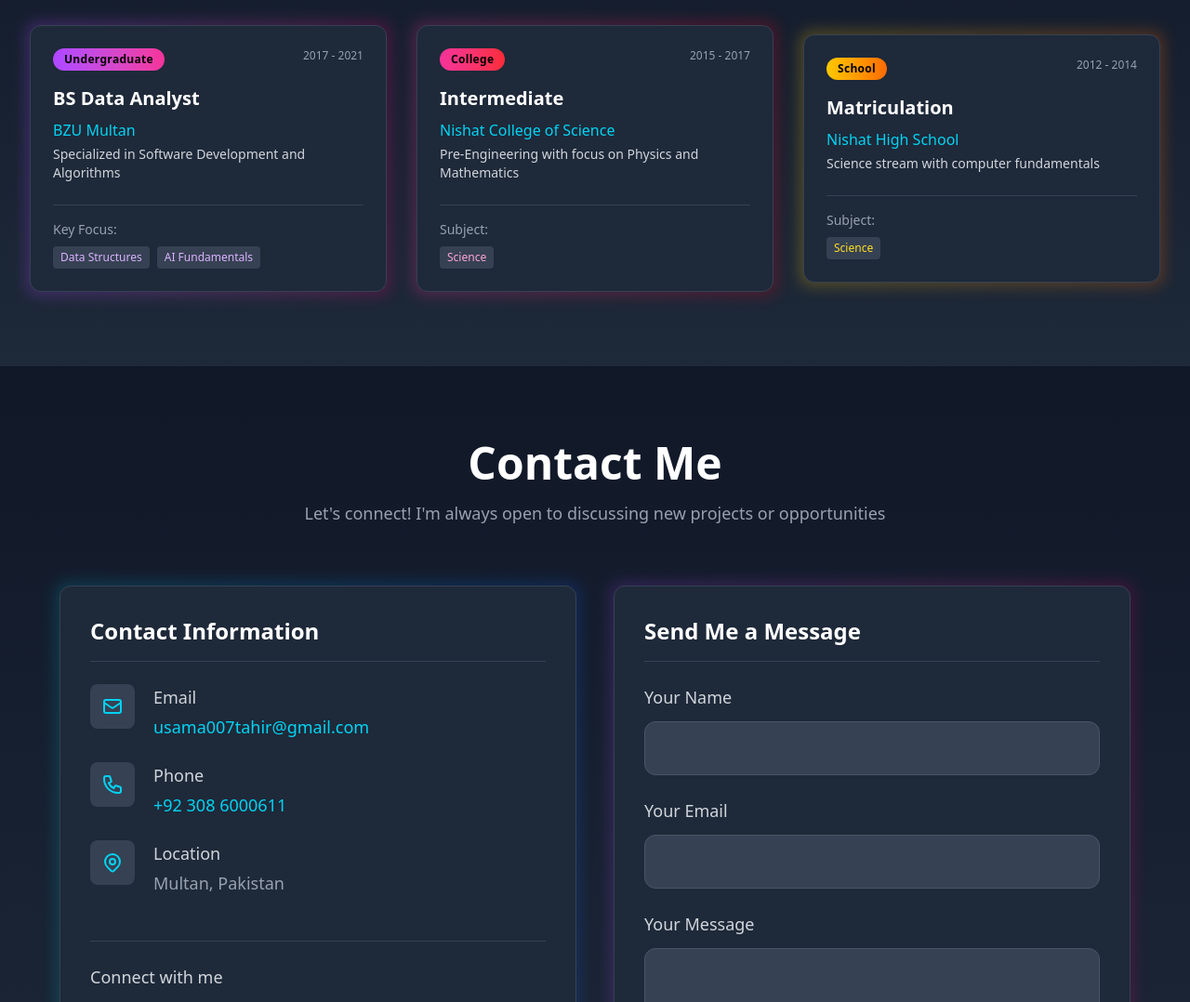
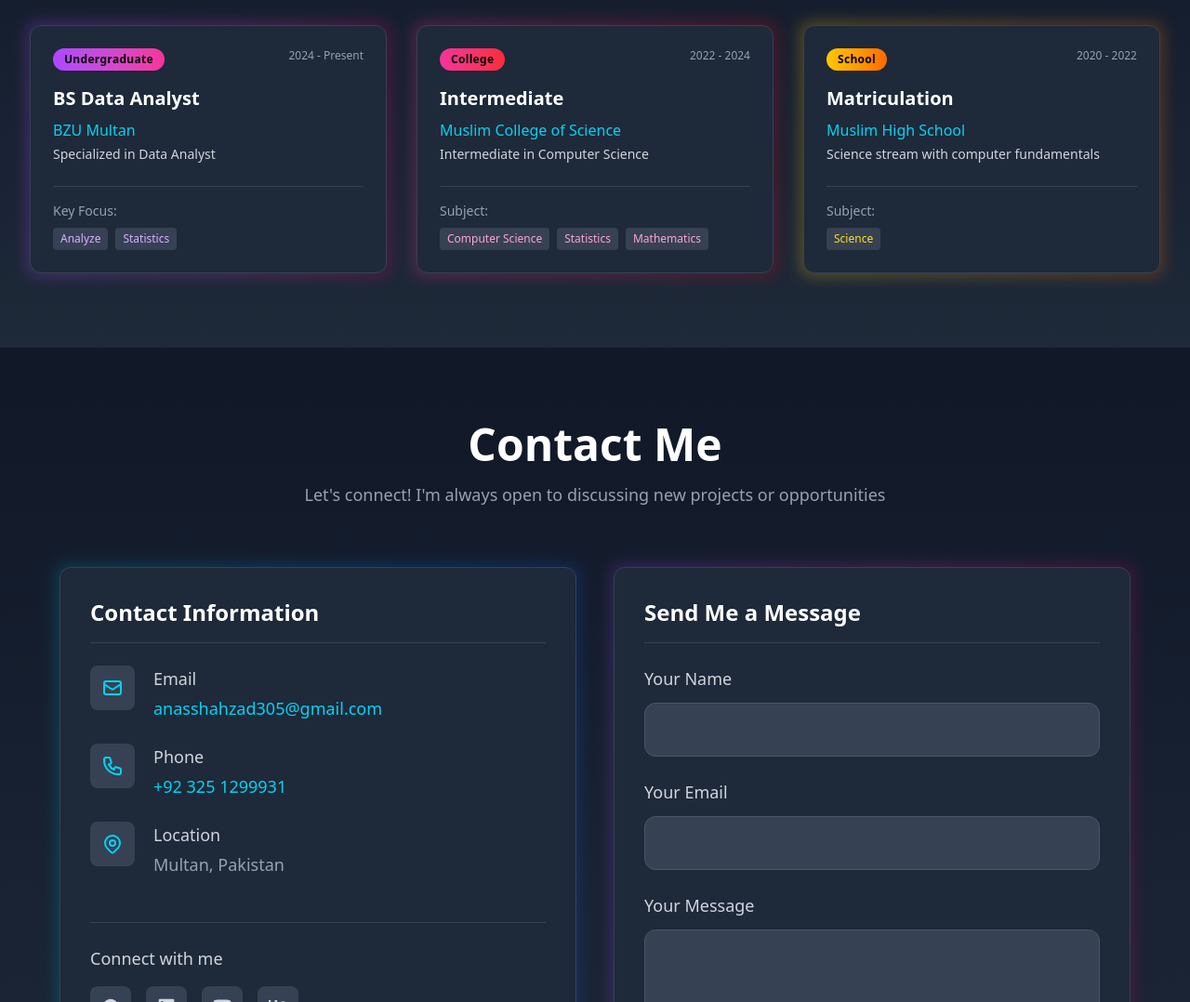
Before and after one commit to anasshahzad0175/anasshahzad0175.github.io, a plain HTML site: page index.html in a window 1280 px wide. Shown: the part 3920-4998 px from the top of the page at 93% size. Drawn offline with nearby package versions, Linux system fonts and the light colour scheme.

Commit message:
updated new

```diff
--- a/index.html
+++ b/index.html
@@ -497,16 +497,16 @@
                     <div class="relative bg-gray-800 rounded-xl p-6 h-full border border-gray-700 group-hover:border-purple-400 transition-all duration-300">
                         <div class="flex justify-between items-start mb-4">
                             <span class="px-3 py-1 bg-gradient-to-r from-purple-500 to-pink-500 rounded-full text-xs font-semibold tracking-wide">Undergraduate</span>
-                            <span class="text-xs text-gray-400">2017 - 2021</span>
+                            <span class="text-xs text-gray-400">2024 - Present</span>
                         </div>
                         <h3 class="text-xl font-bold text-white mb-2">BS Data Analyst</h3>
                         <p class="text-cyan-400 font-medium mb-1">BZU Multan</p>
-                        <p class="text-sm text-gray-300 mb-4">Specialized in Software Development and Algorithms</p>
+                        <p class="text-sm text-gray-300 mb-4">Specialized in Data Analyst</p>
                         <div class="mt-6 pt-4 border-t border-gray-700">
                             <p class="text-sm text-gray-400 mb-2">Key Focus:</p>
                             <div class="flex flex-wrap gap-2">
-                                <span class="inline-block px-2 py-1 bg-gray-700 rounded text-xs text-purple-300">Data Structures</span>
-                                <span class="inline-block px-2 py-1 bg-gray-700 rounded text-xs text-purple-300">AI Fundamentals</span>
+                                <span class="inline-block px-2 py-1 bg-gray-700 rounded text-xs text-purple-300">Analyze</span>
+                                <span class="inline-block px-2 py-1 bg-gray-700 rounded text-xs text-purple-300">Statistics</span>
                             </div>
                         </div>
                     </div>
@@ -516,15 +516,17 @@
                     <div class="relative bg-gray-800 rounded-xl p-6 h-full border border-gray-700 group-hover:border-pink-400 transition-all duration-300">
                         <div class="flex justify-between items-start mb-4">
                             <span class="px-3 py-1 bg-gradient-to-r from-pink-500 to-red-500 rounded-full text-xs font-semibold tracking-wide">College</span>
-                            <span class="text-xs text-gray-400">2015 - 2017</span>
+                            <span class="text-xs text-gray-400">2022 - 2024</span>
                         </div>
                         <h3 class="text-xl font-bold text-white mb-2">Intermediate</h3>
-                        <p class="text-cyan-400 font-medium mb-1">Nishat College of Science</p>
-                        <p class="text-sm text-gray-300 mb-4">Pre-Engineering with focus on Physics and Mathematics</p>
+                        <p class="text-cyan-400 font-medium mb-1">Muslim College of Science</p>
+                        <p class="text-sm text-gray-300 mb-4">Intermediate in Computer Science</p>
                         <div class="mt-6 pt-4 border-t border-gray-700">
                             <p class="text-sm text-gray-400 mb-2">Subject:</p>
                             <div class="flex flex-wrap gap-2">
-                                <span class="inline-block px-2 py-1 bg-gray-700 rounded text-xs text-pink-300">Science</span>
+                                <span class="inline-block px-2 py-1 bg-gray-700 rounded text-xs text-pink-300">Computer Science</span>
+                                <span class="inline-block px-2 py-1 bg-gray-700 rounded text-xs text-pink-300">Statistics</span>
+                                <span class="inline-block px-2 py-1 bg-gray-700 rounded text-xs text-pink-300">Mathematics</span>
                             </div>
                         </div>
                     </div>
@@ -534,10 +536,10 @@
                     <div class="relative bg-gray-800 rounded-xl p-6 h-full border border-gray-700 group-hover:border-yellow-400 transition-all duration-300">
                         <div class="flex justify-between items-start mb-4">
                             <span class="px-3 py-1 bg-gradient-to-r from-yellow-400 to-orange-500 rounded-full text-xs font-semibold tracking-wide">School</span>
-                            <span class="text-xs text-gray-400">2012 - 2014</span>
+                            <span class="text-xs text-gray-400">2020 - 2022</span>
                         </div>
                         <h3 class="text-xl font-bold text-white mb-2">Matriculation</h3>
-                        <p class="text-cyan-400 font-medium mb-1">Nishat High School</p>
+                        <p class="text-cyan-400 font-medium mb-1">Muslim High School</p>
                         <p class="text-sm text-gray-300 mb-4">Science stream with computer fundamentals</p>
                         <div class="mt-6 pt-4 border-t border-gray-700">
                             <p class="text-sm text-gray-400 mb-2">Subject:</p>
@@ -574,7 +576,7 @@
                                 </div>
                                 <div>
                                     <h4 class="text-base sm:text-lg font-medium text-gray-300 mb-1">Email</h4>
-                                    <a href="mailto:usama007tahir@gmail.com" class="text-cyan-400 hover:text-cyan-300 transition text-sm sm:text-base md:text-lg">usama007tahir@gmail.com</a>
+                                    <a href="mailto:anasshahzad305@gmail.com" class="text-cyan-400 hover:text-cyan-300 transition text-sm sm:text-base md:text-lg">anasshahzad305@gmail.com</a>
                                 </div>
                             </div>
                             <div class="flex items-start gap-4 sm:gap-5">
@@ -585,7 +587,7 @@
                                 </div>
                                 <div>
                                     <h4 class="text-base sm:text-lg font-medium text-gray-300 mb-1">Phone</h4>
-                                    <a href="tel:+923086000611" class="text-cyan-400 hover:text-cyan-300 transition text-sm sm:text-base md:text-lg">+92 308 6000611</a>
+                                    <a href="tel:+923251299931" class="text-cyan-400 hover:text-cyan-300 transition text-sm sm:text-base md:text-lg">+92 325 1299931</a>
                                 </div>
                             </div>
                             <div class="flex items-start gap-4 sm:gap-5">
@@ -605,25 +607,25 @@
                             <h4 class="text-base sm:text-lg font-medium text-gray-300 mb-3 sm:mb-4">Connect with me</h4>
                             <div class="flex space-x-3 sm:space-x-4">
                                 <!-- GitHub -->
-                                <a href="https://github.com/usamax0007" target="_blank" class="p-2 sm:p-3 bg-gray-700 rounded-lg text-gray-300 hover:bg-gray-900 hover:text-white transition">
+                                <a href="#" target="_blank" class="p-2 sm:p-3 bg-gray-700 rounded-lg text-gray-300 hover:bg-gray-900 hover:text-white transition">
                                     <svg class="w-4 h-4 sm:w-5 sm:h-5" fill="currentColor" viewBox="0 0 24 24" aria-hidden="true">
                                         <path fill-rule="evenodd" d="M12 2C6.477 2 2 6.484 2 12.017c0 4.425 2.865 8.18 6.839 9.504.5.092.682-.217.682-.483 0-.237-.008-.868-.013-1.703-2.782.605-3.369-1.343-3.369-1.343-.454-1.158-1.11-1.466-1.11-1.466-.908-.62.069-.608.069-.608 1.003.07 1.531 1.032 1.531 1.032.892 1.53 2.341 1.088 2.91.832.092-.647.35-1.088.636-1.338-2.22-.253-4.555-1.113-4.555-4.951 0-1.093.39-1.988 1.029-2.688-.103-.253-.446-1.272.098-2.65 0 0 .84-.27 2.75 1.026A9.564 9.564 0 0112 6.844c.85.004 1.705.115 2.504.337 1.909-1.296 2.747-1.027 2.747-1.027.546 1.379.202 2.398.1 2.651.64.7 1.028 1.595 1.028 2.688 0 3.848-2.339 4.695-4.566 4.943.359.309.678.92.678 1.855 0 1.338-.012 2.419-.012 2.747 0 .268.18.58.688.482A10.019 10.019 0 0022 12.017C22 6.484 17.522 2 12 2z" clip-rule="evenodd" />
                                     </svg>
                                 </a>
                                 <!-- LinkedIn -->
-                                <a href="https://www.linkedin.com/in/usama-tahir-0508661a9/" target="_blank" class="p-2 sm:p-3 bg-gray-700 rounded-lg text-gray-300 hover:bg-blue-700 hover:text-white transition">
+                                <a href="#" target="_blank" class="p-2 sm:p-3 bg-gray-700 rounded-lg text-gray-300 hover:bg-blue-700 hover:text-white transition">
                                     <svg xmlns="http://www.w3.org/2000/svg" viewBox="0 0 24 24" data-supported-dps="24x24" fill="currentColor" class="mercado-match w-4 h-4 sm:w-5 sm:h-5" focusable="false">
                                         <path d="M20.5 2h-17A1.5 1.5 0 002 3.5v17A1.5 1.5 0 003.5 22h17a1.5 1.5 0 001.5-1.5v-17A1.5 1.5 0 0020.5 2zM8 19H5v-9h3zM6.5 8.25A1.75 1.75 0 118.3 6.5a1.78 1.78 0 01-1.8 1.75zM19 19h-3v-4.74c0-1.42-.6-1.93-1.38-1.93A1.74 1.74 0 0013 14.19a.66.66 0 000 .14V19h-3v-9h2.9v1.3a3.11 3.11 0 012.7-1.4c1.55 0 3.36.86 3.36 3.66z"></path>
                                     </svg>
                                 </a>
                                 <!-- YouTube -->
-                                <a href="https://youtu.be/8kFSle89xJc?feature=shared" target="_blank" class="p-2 sm:p-3 bg-gray-700 rounded-lg text-gray-300 hover:bg-red-600 hover:text-white transition">
+                                <a href="#" target="_blank" class="p-2 sm:p-3 bg-gray-700 rounded-lg text-gray-300 hover:bg-red-600 hover:text-white transition">
                                     <svg xmlns="http://www.w3.org/2000/svg" class="w-4 h-4 sm:w-5 sm:h-5" viewBox="0 0 24 24" fill="currentColor">
                                         <path d="M19.615 3.184c-3.604-.246-11.631-.245-15.23 0-3.897.266-4.356 2.62-4.385 8.816.029 6.185.484 8.549 4.385 8.816 3.6.245 11.626.246 15.23 0 3.897-.266 4.356-2.62 4.385-8.816-.029-6.185-.484-8.549-4.385-8.816zm-10.615 12.816v-8l8 3.993-8 4.007z"/>
                                     </svg>
                                 </a>
                                 <!-- Upwork -->
-                                <a href="https://www.upwork.com/freelancers/usamatahir6?mp_source=share" target="_blank" class="p-2 sm:p-3 bg-gray-700 rounded-lg text-gray-300 hover:bg-green-600 hover:text-white transition">
+                                <a href="#" target="_blank" class="p-2 sm:p-3 bg-gray-700 rounded-lg text-gray-300 hover:bg-green-600 hover:text-white transition">
                                     <svg class="w-4 h-4 sm:w-5 sm:h-5" viewBox="0 0 24 24" fill="currentColor">
                                         <path d="M18.561 13.158c-1.102 0-2.135-.467-3.074-1.227l.228-1.076.008-.042c.207-1.143.849-3.06 2.839-3.06 1.492 0 2.703 1.212 2.703 2.703-.001 1.489-1.212 2.702-2.704 2.702zm0-8.14c-2.539 0-4.51 1.649-5.31 4.366-1.22-1.834-2.148-4.036-2.687-5.892H7.828v7.112c-.002 1.406-1.141 2.546-2.547 2.548-1.406-.002-2.543-1.143-2.545-2.548V3.492H0v7.112c0 2.914 2.37 5.303 5.281 5.303 2.913 0 5.283-2.389 5.283-5.303v-1.19c.529 1.107 1.182 2.229 1.974 3.221l-1.673 7.873h2.797l1.213-5.71c1.063.679 2.285 1.109 3.686 1.109 3 0 5.439-2.452 5.439-5.45 0-3-2.439-5.439-5.439-5.439z"/>
                                     </svg>
```
